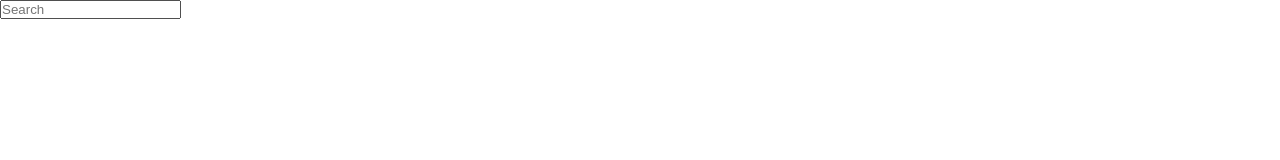
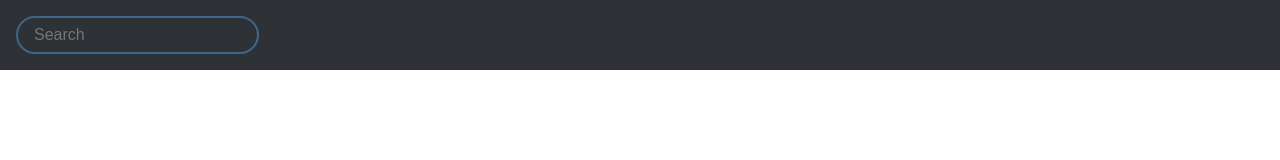
Before and after one commit to Cmonge135/Home-Theater, a plain HTML site: page index.html in a window 1280 px wide. Drawn offline with Linux system fonts and the light colour scheme.

Commit message:
add header style

```diff
--- a/assets/style.css
+++ b/assets/style.css
@@ -3,3 +3,19 @@
     padding: 0;
     box-sizing: border-box;
 }
+
+header {
+    background-color: #2e3135;
+    display: flex;
+    padding: 1rem;
+}
+
+.search {
+    background-color: transparent;
+    padding: 0.5rem 1rem;
+    border: 2px solid #3f658b;
+    border-radius: 50px;
+    color: #fff;
+    font-size: 1rem;
+    outline: transparent;
+}
```
Also changed, not shown: 1 other file.
